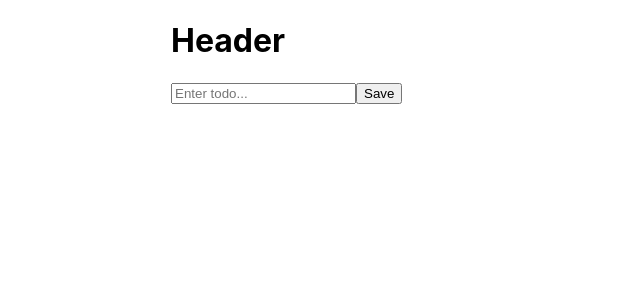
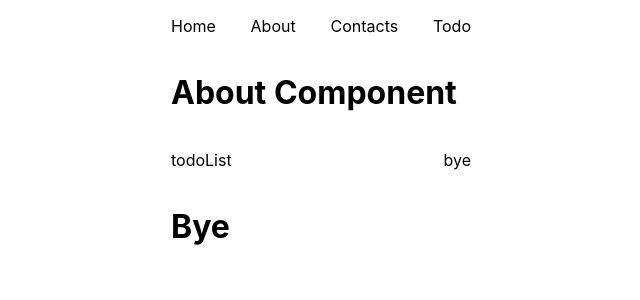
Before and after one commit to iosmonbekov/todo-codify, a React (Create React App) app: page /about/bye in a window 1280 px wide. Shown: the top 300 px of the page, without its empty margins (319-959 px from the left). Built offline with nearby package versions, Linux system fonts and the light colour scheme.

Commit message:
lesson 4

```diff
--- a/src/App.js
+++ b/src/App.js
@@ -59,7 +59,6 @@ function App() {
   }
 
   function onEditTodo(id) {
-    // OnEditButton Click
     const todo = list.find((todo) => {
       if (todo.id === id) return true;
       return false;
--- /dev/null
+++ b/src/components/Menu.js
@@ -0,0 +1,13 @@
+import { Link } from 'react-router-dom';
+
+function Menu({ menu }) {
+  return (
+    <nav className='menu'>
+      {menu.map(({ path, text }) => (
+        <Link key={path} to={path}>{text}</Link>
+      ))}
+    </nav>
+  );
+}
+
+export default Menu;
--- a/src/index.css
+++ b/src/index.css
@@ -23,27 +23,19 @@ code {
   align-items: center;
 }
 
-/* Popup */
-
-.popup {
-  display: none;
-  justify-content: center;
+.menu {
+  width: 100%;
+  display: flex;
+  justify-content: space-between;
   align-items: center;
-  position: fixed;
-  top: 0;
-  left: 0;
-  right: 0;
-  bottom: 0;
-  background-color: rgba(0, 0, 0, 0.5);
+  padding: 1rem 0;
 }
 
-.popup.active {
-  display: flex;
+.menu a {
+  text-decoration: none;
+  color: inherit;
 }
 
-.popup-body {
-  padding: 20px;
-  position: relative;
-  z-index: 1;
-  background-color: aliceblue;
+.menu a:hover {
+  text-decoration: underline;
 }
--- a/src/index.js
+++ b/src/index.js
@@ -2,7 +2,34 @@ import React from 'react';
 import ReactDOM from 'react-dom/client';
 import './index.css';
 import App from './App';
+import About from './pages/About';
+import Menu from './components/Menu'
+import {BrowserRouter, Route, Routes} from 'react-router-dom'; // Wrapper for using routes
 
 const root = ReactDOM.createRoot(document.getElementById('root'));
 
-root.render(<App />);
+const menu = [
+  {path: '/', text: 'Home'},
+  {path: '/about', text: 'About'},
+  {path: '/contacts', text: 'Contacts'},
+  {path: '/todo', text: 'Todo'},
+];
+
+root.render(
+  <BrowserRouter>
+    <div className='container'>
+      <Menu menu={menu} />
+    </div>
+
+    <Routes>
+      <Route path="/about" element={<About />}>
+        <Route path='todo' element={<App />} />
+        <Route path='bye' element={<div className='container'><h1>Bye</h1></div>} />
+      </Route>
+      <Route path="/contacts"  element={<div className='container'><h1>Contacts</h1></div>} />
+      <Route path="/todo"  element={<App />} />
+      <Route path="/"  element={<div className='container'><h1>Home</h1></div>} />
+    </Routes>
+
+  </BrowserRouter>
+);
--- /dev/null
+++ b/src/pages/About.js
@@ -0,0 +1,21 @@
+import Menu from '../components/Menu';
+import {Outlet} from 'react-router-dom';
+
+const menu = [
+  {path: 'todo', text: "todoList"},
+  {path: 'bye', text: "bye"},
+]
+
+function About() {
+
+  return (
+    <div className='container'>
+      <h1>About Component</h1>
+
+      <Menu menu={menu} />
+      <Outlet />
+    </div>
+  );
+}
+
+export default About;
```
Also changed, not shown: homework5.txt (added).
